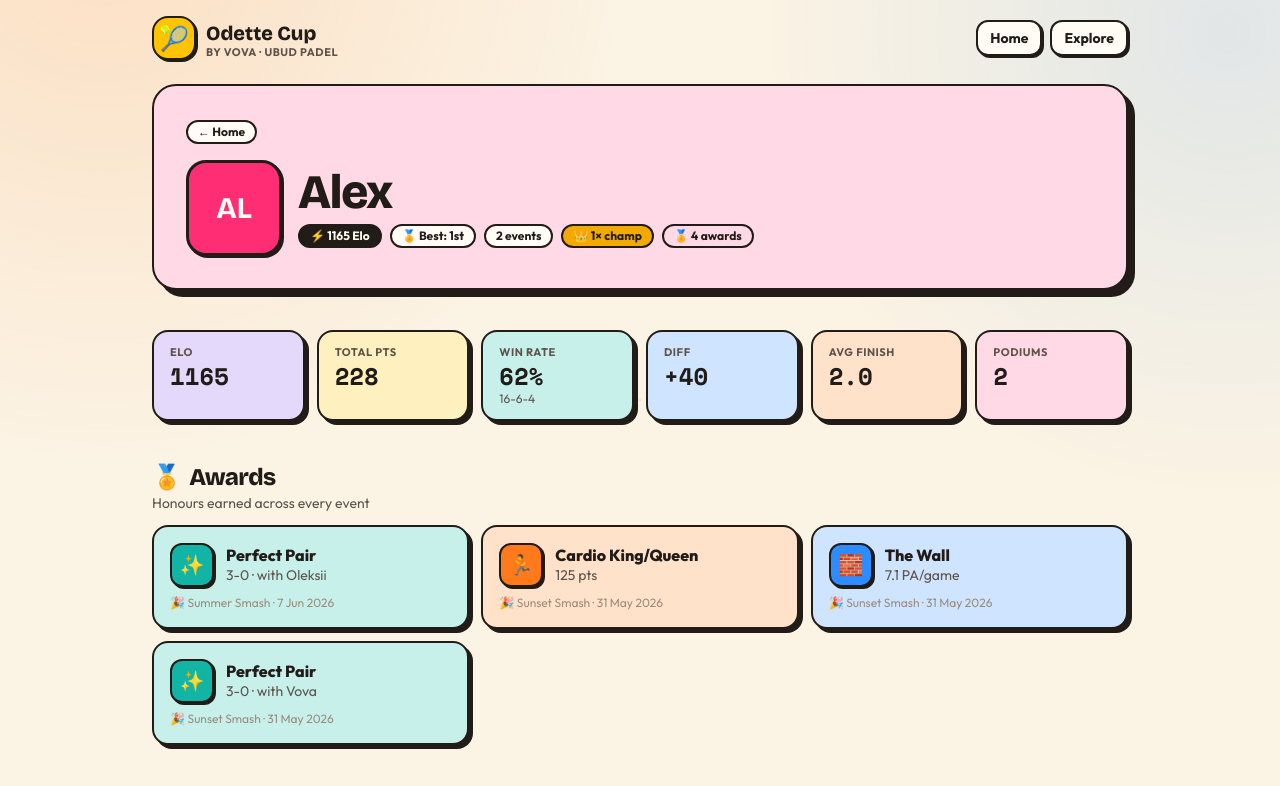
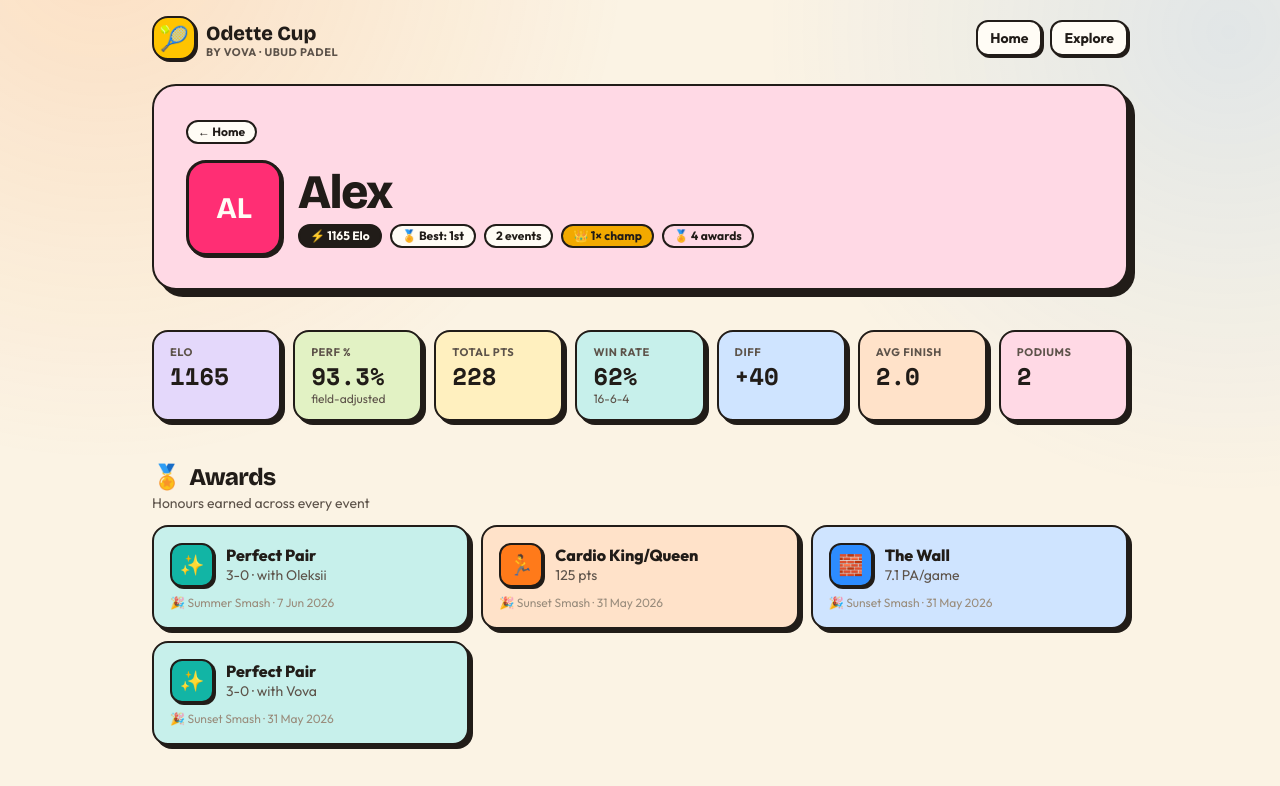
Before and after one commit to podolskyi/odette-cup-padel, a React (Vite) app: page /p/Alex in a window 1280 px wide. Shown: the top 786 px of the page. Built offline with nearby package versions, Linux system fonts and the light colour scheme.

Commit message:
Show Performance % on the player profile stat tiles

```diff
--- a/src/pages/PlayerProfile.tsx
+++ b/src/pages/PlayerProfile.tsx
@@ -75,8 +75,14 @@ export function PlayerProfile() {
       </section>
 
       {/* Stat tiles */}
-      <section className="grid grid-cols-2 gap-3 sm:grid-cols-3 lg:grid-cols-6">
+      <section className="grid grid-cols-2 gap-3 sm:grid-cols-3 lg:grid-cols-7">
         <Stat label="Elo" value={rating ? Math.round(rating.rating) : '—'} tone="bg-grape-soft" />
+        <Stat
+          label="Perf %"
+          value={`${round1(season.performance)}%`}
+          sub={season.tournaments < 2 ? 'provisional' : 'field-adjusted'}
+          tone="bg-lime-soft"
+        />
         <Stat label="Total Pts" value={season.totalPoints} tone="bg-sun-soft" />
         <Stat label="Win Rate" value={pct(season.winRate)} sub={`${season.wins}-${season.losses}-${season.ties}`} tone="bg-mint-soft" />
         <Stat label="Diff" value={signed(season.diff)} tone="bg-sky-soft" />
```
